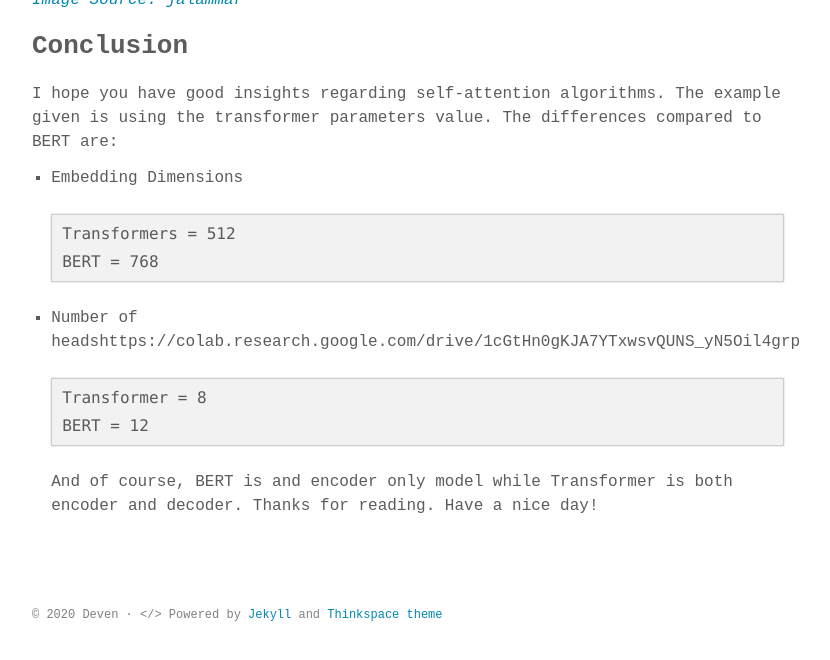
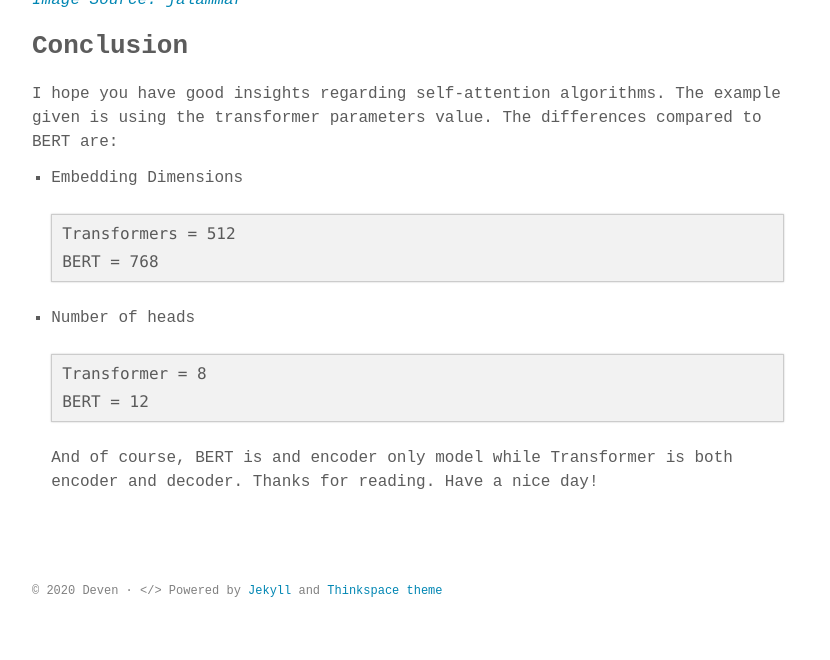
Before and after one commit to devennn/devennn.github.io, a Jekyll site: the page built from _posts/2020-07-23-self-and-multihead-attention.md, in a window 1280 px wide and 900 px high, scrolled down 6765 px, cut to the strip 228-888 px from the top of the window. Shown: the whole strip, without its empty margins (232-1062 px from the left). Built offline with Jekyll 4.4.1, drawn with Linux system fonts in a browser that asks for light colours; some web fonts are replaced; part of the change alters nothing that is shown.

Commit message:
Update 2020-07-23-self-and-multihead-attention.md

````diff
--- a/_posts/2020-07-23-self-and-multihead-attention.md
+++ b/_posts/2020-07-23-self-and-multihead-attention.md
@@ -175,7 +175,7 @@ I hope you have good insights regarding self-attention algorithms. The example g
 Transformers = 512
 BERT = 768
 ```
-- Number of headshttps://colab.research.google.com/drive/1cGtHn0gKJA7YTxwsvQUNS_yN5Oil4grp
+- Number of heads
 ```
 Transformer = 8
 BERT = 12
````
